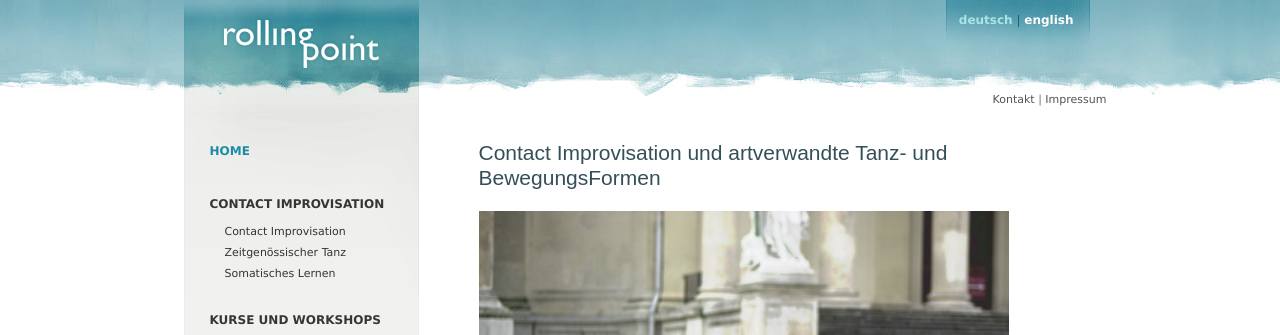
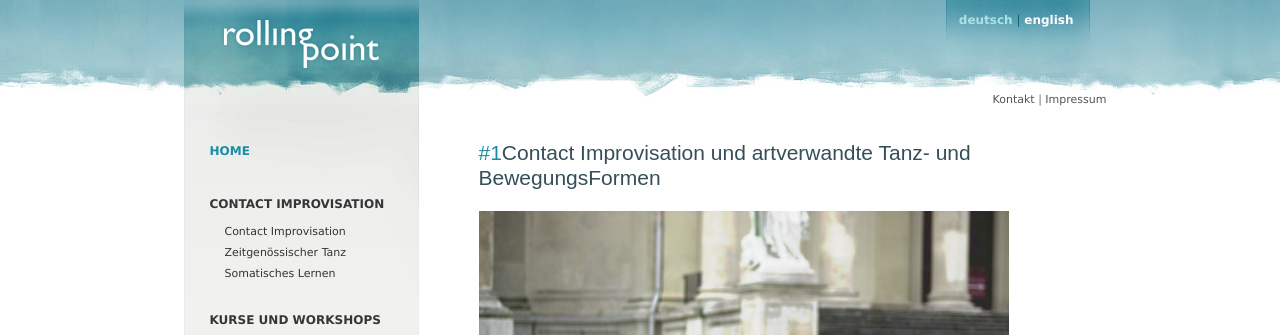
Before and after one commit to manulari/rollingpointat, a Jekyll site: the page built from _all_pages/index.md, in a window 1280 px wide. Shown: the top 335 px of the page. Built offline with Jekyll 4.4.1, drawn with Linux system fonts in a browser that asks for light colours.

Commit message:
Update page “index”

```diff
--- a/_all_pages/index.md
+++ b/_all_pages/index.md
@@ -2,7 +2,7 @@
 permalink: /home
 title: HOME
 ---
-### Contact Improvisation und artverwandte Tanz- und BewegungsFormen
+### [\#1](#1)Contact Improvisation und artverwandte Tanz- und BewegungsFormen
 
 ![Christian und maRia tanzen Contact Improvisation auf einer Stiege](/assets/uploads/dsc_1901_klein.jpg "Contact Improvisation")
 
```
